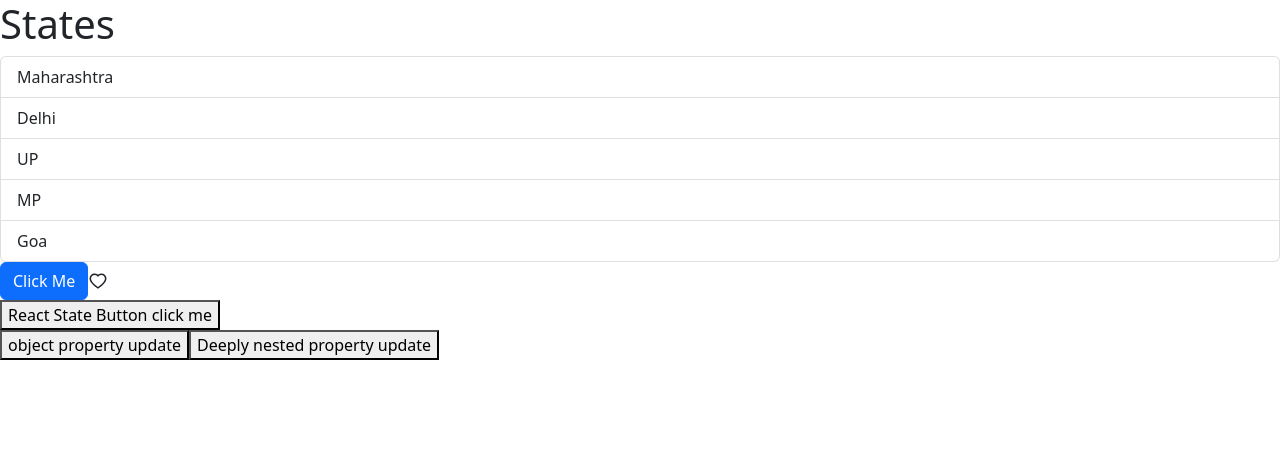
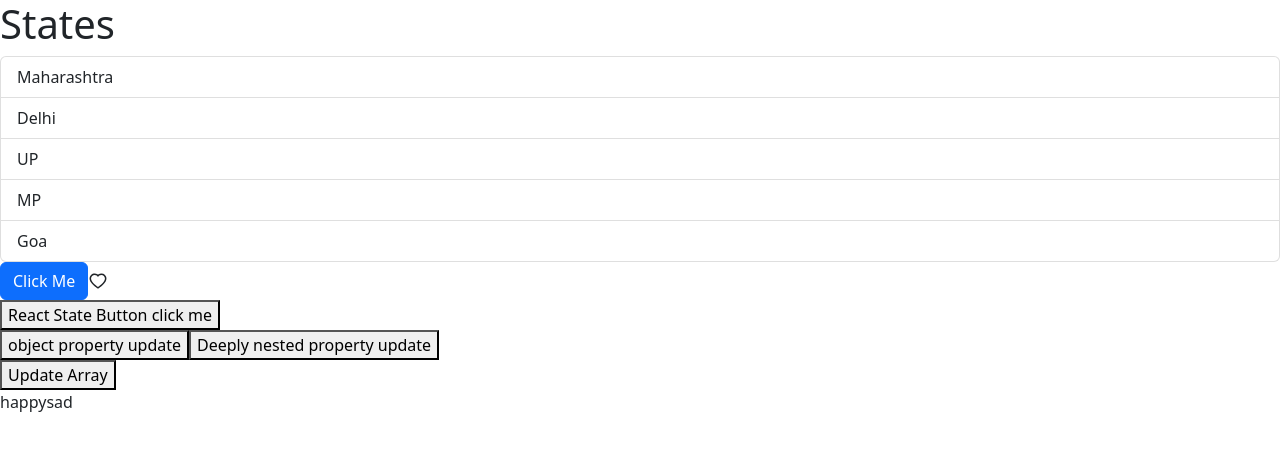
Before and after one commit to jaymanale/Game-Db-App, a React (Vite) app: page / in a window 1280 px wide. Shown: the top 450 px of the page. Built offline with nearby package versions, Linux system fonts and the light colour scheme.

Commit message:
Update array

```diff
--- a/src/App.tsx
+++ b/src/App.tsx
@@ -5,6 +5,7 @@ import ListGroup from "./components/ListGroup";
 import Like from "./components/Like";
 import ReactState from "./components/ReactState";
 import UpdateState from "./components/UpdateStates";
+import UpdateArray from "./components/UpdateArray";
 
 function App() {
   let states = ["Maharashtra", "Delhi", "UP", "MP", "Goa"];
@@ -39,6 +40,7 @@ function App() {
       <Like initialState={false} onLikeClick={() => console.log("Clicked")} />
       <ReactState />
       <UpdateState />
+      <UpdateArray />
     </>
   );
 }
--- /dev/null
+++ b/src/components/UpdateArray.tsx
@@ -0,0 +1,25 @@
+import { useState } from "react";
+
+const UpdateArray = () => {
+  const [tags, setTags] = useState(["happy", "sad"]);
+
+  const handleUpdateOnClick = () => {
+    // add
+    setTags([...tags, "excited"]);
+
+    // Remove
+    setTags(tags.filter((tag) => tag != "happy"));
+
+    // Update
+    setTags(tags.map((tag) => (tag == "happy" ? "happiness" : tag)));
+  };
+
+  return (
+    <div>
+      <button onClick={handleUpdateOnClick}>Update Array</button>
+      <p>{tags}</p>
+    </div>
+  );
+};
+
+export default UpdateArray;
```
